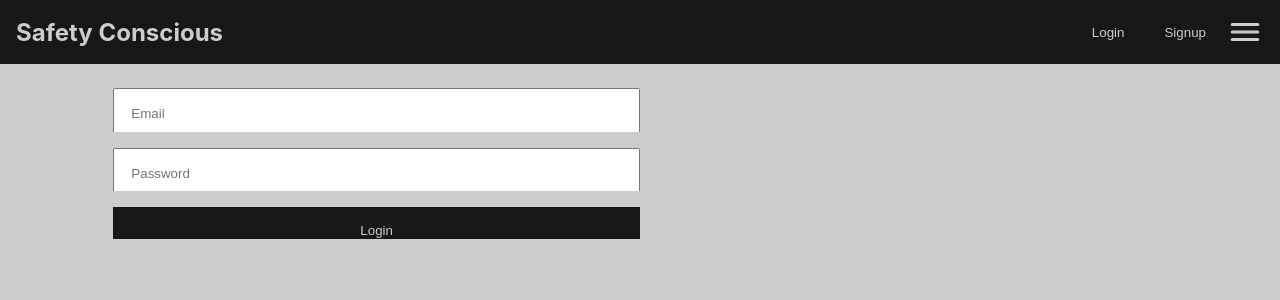
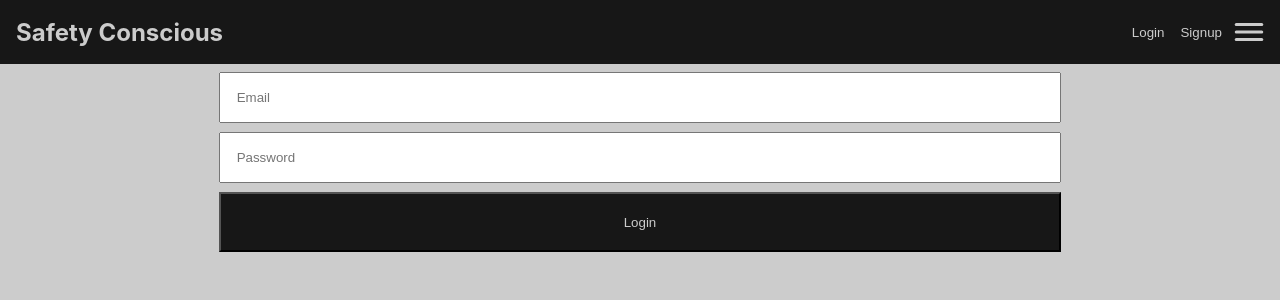
Before and after one commit to SuedePritch/SafetyConscious, a React (Create React App) app in the folder client/: page /login in a window 1280 px wide. Shown: the top 300 px of the page. Built offline with nearby package versions, Linux system fonts and the light colour scheme.

Commit message:
scss cleanup, form styling

```diff
--- a/client/src/components/Forms/Form.scss
+++ b/client/src/components/Forms/Form.scss
@@ -4,17 +4,16 @@
     grid-template-columns: repeat(12, 1fr);
     grid-template-rows: repeat(12,1fr);
 }
-.form button{
-    margin:1rem 0;
-    padding: 1rem;
-    background: var(--clr-primary-500);
-}
 .form-field > *{
     width: 100%;
 }
 .form-field input{
-    margin:1rem 0;
+    // margin:1rem 0;
     padding: 1rem;
+}
+.form-field-button{
+    background: var(--clr-primary-500);
+    color: var(--clr-accent-500);
 }
 
 
@@ -22,8 +21,8 @@
 
 
 .login{
-    grid-column: 2 / 7;
+    grid-column: 3 / 11;
 }
 .signup{
-    grid-column: 2 / 7;
+    grid-column: 3 / 11;
 }
--- a/client/src/components/Forms/LoginForm.jsx
+++ b/client/src/components/Forms/LoginForm.jsx
@@ -41,7 +41,7 @@ return (
                     <input placeholder='Password' name='password' type='password' id='password'
                         onChange={handleChange}></input>
                 </div>
-                <button className='form-field login' type='submit' >Login </button>
+                <button className='form-field form-field-button login ' type='submit' >Login </button>
             </form>
     </div>
 )
--- a/client/src/components/Forms/SignUpForm.jsx
+++ b/client/src/components/Forms/SignUpForm.jsx
@@ -44,7 +44,7 @@ return (
                     <input placeholder='Password' name='password' type='password' id='password'
                         onChange={handleChange}></input>
                 </div>
-                <button className="form-field signup" type='submit' >Signup </button>
+                <button className="form-field form-field-button signup" type='submit' >Signup </button>
             </form>
     </div>
 )
--- a/client/src/components/Navbar/Navbar.jsx
+++ b/client/src/components/Navbar/Navbar.jsx
@@ -28,9 +28,9 @@ return (
             <h2 className='navbar-title'>Safety Conscious</h2>
             {loggedIn ?  <button onClick={signout}>Log Out</button>
     :
-        <div className='nav-links'>
-        <button><Link to="/login">Login</Link></button>
-        <button><Link to="/signup">Signup</Link></button>
+        <div>
+        <button className='nav-link'><Link to="/login">Login</Link></button>
+        <button className='nav-link'><Link to="/signup">Signup</Link></button>
         </div>
 }
         <Menu/>
--- a/client/src/components/Navbar/Navbar.scss
+++ b/client/src/components/Navbar/Navbar.scss
@@ -11,12 +11,13 @@
     position: absolute;
     left:1rem;
 }
-button,
-a{
+.nav-link{
     background: none;
     border:none;
-    margin-left: 0.75rem;
     padding: 0.25rem;
+    margin-right: 0.5rem;
+}
+.nav-link a{
     color: var(--clr-accent-500);
     text-decoration: none;
 }
```
